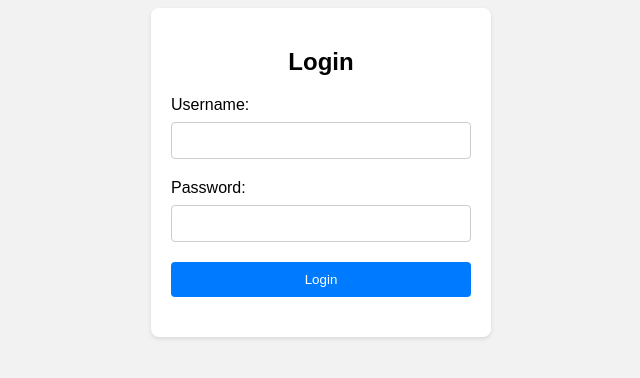
After one commit to louis-uwie/CSCI40_Lab1, a Django app: page /login/ in a window 1280 px wide. The commit adds this page. Shown: the top 378 px of the page, without its empty margins (319-959 px from the left). Run offline with Django 4.2, Linux system fonts and the light colour scheme.

Commit message:
Updated to Lab3 Spes
*Adjusted templates for author name, created, updated date and time.

*Adjusted Recipe model to contain author, created, and updated date and time.

*Added Log-in and Log-out feature

*Adjusted RecipeDetail to display author name, created, and updated.

*Modified urls and views to only allow logged-in users to view paths.

*Modified templates to have a header that includes Project Title (Recipe Book), Page Name (Recipe Name), Author, Created/Updated, Logout Feature, and Back to home (Recipe List)

*Adjusted logout feature to redirect to log-in view.

*Adjusted login feature to redirect to Recipe List view.

```diff
--- /dev/null
+++ b/recipebook/ledger/templates/registration/login.html
@@ -0,0 +1,62 @@
+<!DOCTYPE html>
+
+
+<html lang="en">
+<head>
+    <meta charset="UTF-8">
+    <title>Login</title>
+    <style>
+        body {
+            font-family: 'Montserrat', sans-serif;
+            background-color: #f2f2f2;
+        }
+        .login-container {
+            width: 300px;
+            margin: 0 auto;
+            padding: 20px;
+            background-color: #fff;
+            border-radius: 8px;
+            box-shadow: 0 2px 4px rgba(0, 0, 0, 0.1);
+        }
+        h2 {
+            text-align: center;
+        }
+        label {
+            display: block;
+            margin-bottom: 8px;
+        }
+        input[type="text"],
+        input[type="password"],
+        button {
+            width: 100%;
+            padding: 10px;
+            margin-bottom: 20px;
+            border: 1px solid #ccc;
+            border-radius: 4px;
+            box-sizing: border-box;
+        }
+        button {
+            background-color: #007bff;
+            color: #fff;
+            border: none;
+            cursor: pointer;
+        }
+        button:hover {
+            background-color: #0056b3;
+        }
+    </style>
+</head>
+<body>
+    <div class="login-container">
+        <h2>Login</h2>
+        <form method="post">
+            {% csrf_token %}
+            <label for="username">Username:</label>
+            <input type="text" id="username" name="username" required>
+            <label for="password">Password:</label>
+            <input type="password" id="password" name="password" required>
+            <button type="submit">Login</button>
+        </form>
+    </div>
+</body>
+</html>
--- a/recipebook/ledger/urls.py
+++ b/recipebook/ledger/urls.py
@@ -1,11 +1,10 @@
-# <appname>/urls.py
 from django.urls import path
+from django.contrib.auth.decorators import login_required
 from . import views
 
-
 urlpatterns = [
-
-    path('recipes/list/', views.RecipeListView.as_view(), name="recipe_list"),
-    path('recipes/<int:pk>/', views.RecipeDetailView.as_view(), name="recipe_detail"),
-
-    ]
+    path('recipes/list/', login_required(views.RecipeListView.as_view()), name='recipe_list'),
+    path('recipes/<int:pk>/', login_required(views.RecipeDetailView.as_view()), name='recipe_detail'),
+    path('login/', views.login_view, name='login'),
+    path('logout/', views.logout_view, name='logout'),
+]
--- a/recipebook/ledger/views.py
+++ b/recipebook/ledger/views.py
@@ -1,20 +1,39 @@
 from django.views.generic.list import ListView
 from django.views.generic.detail import DetailView
+from django.shortcuts import render, redirect
+from django.contrib.auth import logout
+from django.shortcuts import redirect
+from django.contrib.auth import authenticate, login
+from django.shortcuts import render, redirect
+from django.contrib import messages
+from django.contrib.auth.mixins import LoginRequiredMixin
+
 from .models import Recipe
 
-#def recipe_list(request):
-#     recipes = Recipe.objects.all()
-#     return render(request, 'recipeList.html', {'recipes':recipes})
+def login_view(request):
+    if request.method == 'POST':
+        username = request.POST.get('username')
+        password = request.POST.get('password')
+        user = authenticate(request, username=username, password=password)
 
-# def recipe_detail(request, id):
-#     recipe = get_object_or_404(Recipe, id=id)
-#     ingredients = recipe.recipeingredient_set.all()
+        if user is not None:
+            login(request, user)
+            return redirect('recipe_list')
 
-#     context = {'recipe': recipe, 'ingredients': ingredients}
+        else:
+            messages.error(request, 'Invalid username or password.')
 
-#     return render(request, 'recipe_1.html', context)
+    return render(request, 'registration/login.html')
 
-class RecipeListView(ListView):
+
+def logout_view(request):
+    logout(request)
+    # Redirect to a success page or homepage
+    return redirect('login')
+
+
+
+class RecipeListView(LoginRequiredMixin, ListView):
 
     template_name = 'recipeList.html'
     model = Recipe
@@ -22,7 +41,7 @@ class RecipeListView(ListView):
 
 
 
-class RecipeDetailView(DetailView):
+class RecipeDetailView(LoginRequiredMixin, DetailView):
 
     model = Recipe
     template_name = 'recipeDetails.html'
--- a/recipebook/recipebook/settings.py
+++ b/recipebook/recipebook/settings.py
@@ -33,6 +33,7 @@ ALLOWED_HOSTS = []
 
 
 # Application definition
+LOGIN_REDIRECT_URL = '/recipes/list/'
 
 INSTALLED_APPS = [
     'django.contrib.admin',
--- a/recipebook/recipebook/urls.py
+++ b/recipebook/recipebook/urls.py
@@ -17,9 +17,8 @@ Including another URLconf
 from django.contrib import admin
 from django.urls import path, include
 
-
 urlpatterns = [
     path('admin/', admin.site.urls),
     path('accounts/', include('django.contrib.auth.urls')),
-    path('',include('ledger.urls'))
+    path('', include('ledger.urls')),
 ]
```
Also changed, not shown: recipebook/ledger/models.py (+5 -3 lines), recipebook/ledger/templates/recipeDetails.html (+15 -2 lines), recipebook/ledger/templates/recipeList.html (+11 -1 lines), recipebook/db.sqlite3, recipebook/ledger/migrations/0003_profile_user_recipe_created_recipe_updated_and_more.py (added).
